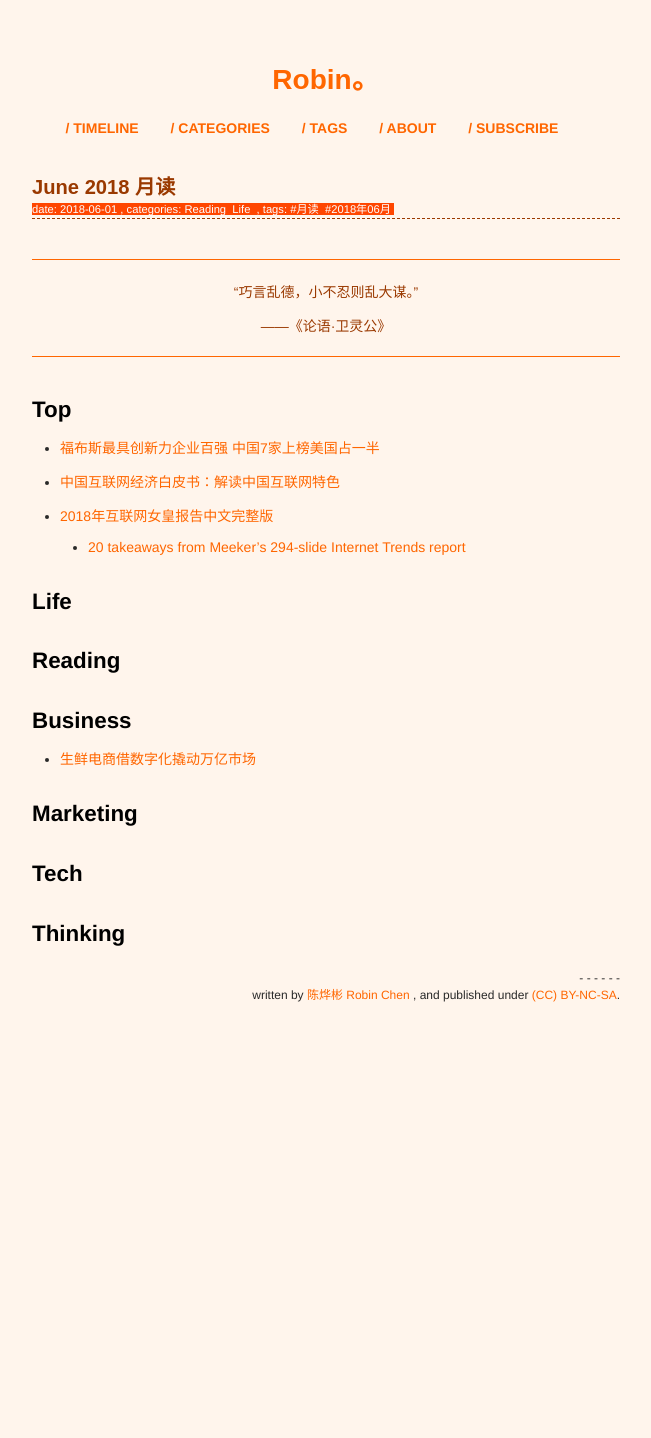
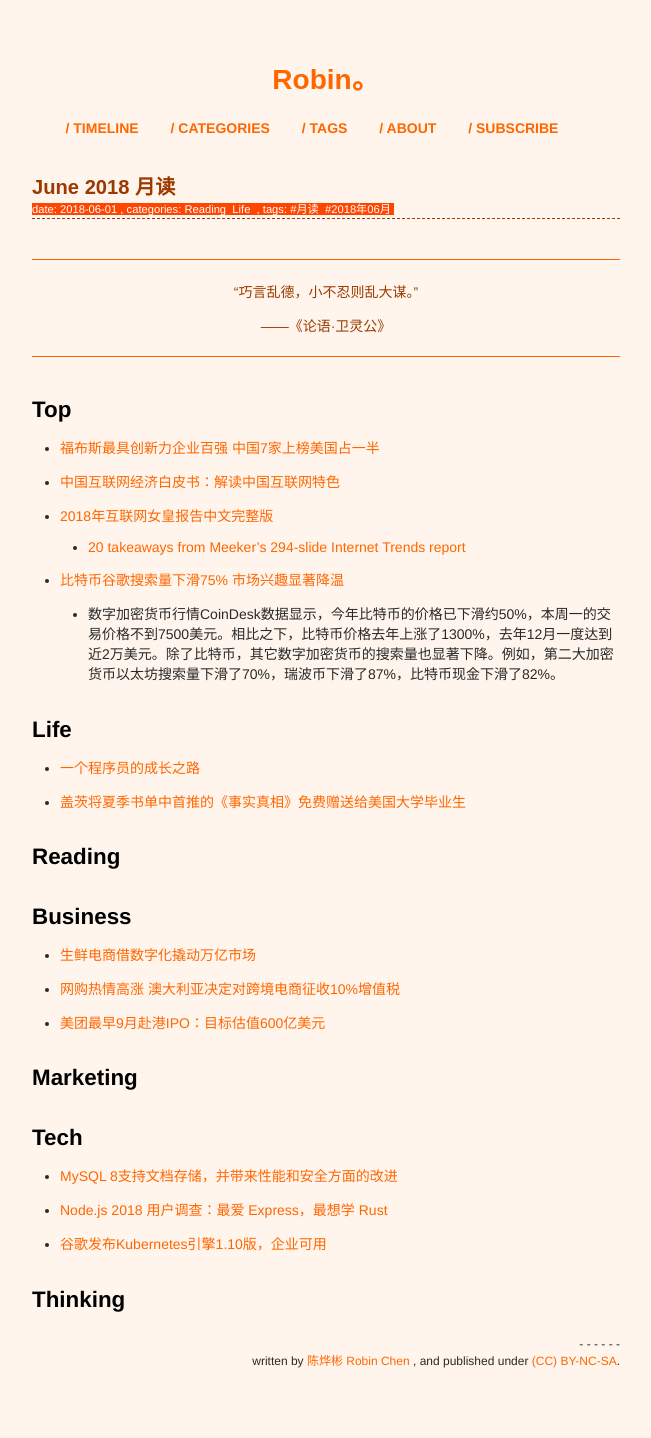
Before and after one commit to xianyuxmu/xianyuxmu.github.io, a Jekyll site: the page built from _posts/2018-06-01-monthly-reading.md, in a window 1280 px wide. Shown: the whole page, without its empty margins (314-965 px from the left). Built offline with Jekyll 4.4.1, drawn with Linux system fonts in a browser that asks for light colours; comment, search, counter and statistics services are not loaded; before the commit the page ends 1072 px from its top, so only the background shows below that.

Commit message:
Daily Reading

```diff
--- a/_posts/2018-06-01-monthly-reading.md
+++ b/_posts/2018-06-01-monthly-reading.md
@@ -22,10 +22,14 @@ tags:
 - [中国互联网经济白皮书：解读中国互联网特色](http://www.aliresearch.com/blog/article/detail/id/21384.html)
 - [2018年互联网女皇报告中文完整版](http://tech.qq.com/a/20180531/003593.htm#p=1)
 	- [20 takeaways from Meeker’s 294-slide Internet Trends report](https://techcrunch.com/gallery/mary-meeker-internet-trends-2018/)
+- [比特币谷歌搜索量下滑75% 市场兴趣显著降温](http://m.cnbeta.com/view/733619.htm)
+	- 数字加密货币行情CoinDesk数据显示，今年比特币的价格已下滑约50%，本周一的交易价格不到7500美元。相比之下，比特币价格去年上涨了1300%，去年12月一度达到近2万美元。除了比特币，其它数字加密货币的搜索量也显著下降。例如，第二大加密货币以太坊搜索量下滑了70%，瑞波币下滑了87%，比特币现金下滑了82%。
+
 
 ## Life
 
-
+- [一个程序员的成长之路](https://github.com/fouber/blog/issues/41)
+- [盖茨将夏季书单中首推的《事实真相》免费赠送给美国大学毕业生](http://m.cnbeta.com/view/733759.htm)
 
 ## Reading
 
@@ -34,11 +38,16 @@ tags:
 ## Business
 
 - [生鲜电商借数字化撬动万亿市场](http://www.sheitc.gov.cn/jjyw/677244.htm)
+- [网购热情高涨 澳大利亚决定对跨境电商征收10%增值税](http://m.cnbeta.com/view/733697.htm)
+- [美团最早9月赴港IPO：目标估值600亿美元](http://m.cnbeta.com/view/733653.htm)
 
 ## Marketing
 
 
 ## Tech
 
+- [MySQL 8支持文档存储，并带来性能和安全方面的改进](http://www.infoq.com/cn/news/2018/06/mysql8)
+- [Node.js 2018 用户调查：最爱 Express，最想学 Rust](http://m.cnbeta.com/view/733733.htm)
+- [谷歌发布Kubernetes引擎1.10版，企业可用](http://www.infoq.com/cn/news/2018/06/google-kubernetes-engine-1.10-ga)
 
 ## Thinking
```
Also changed, not shown: _posts/2017-06-17-chicken-soup.md (+3 -0 lines).
